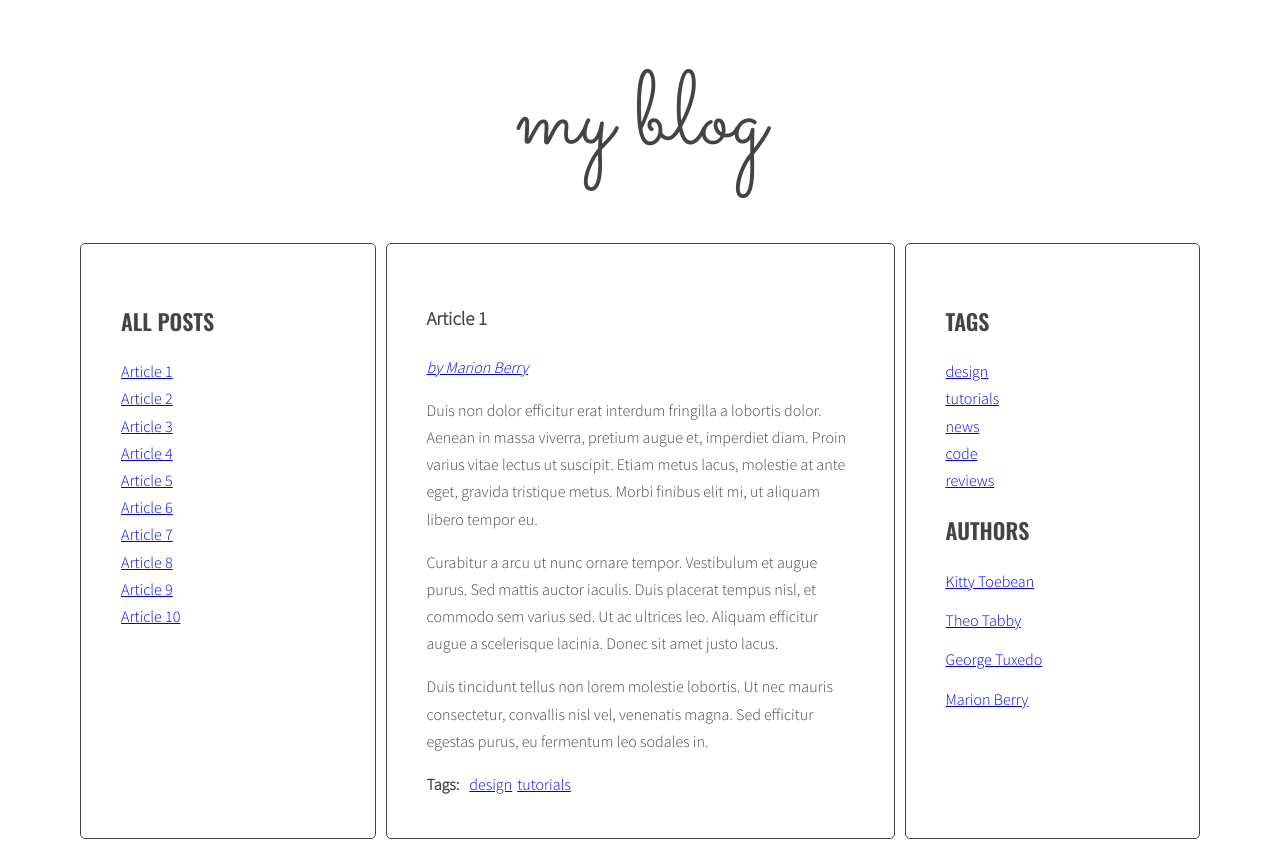
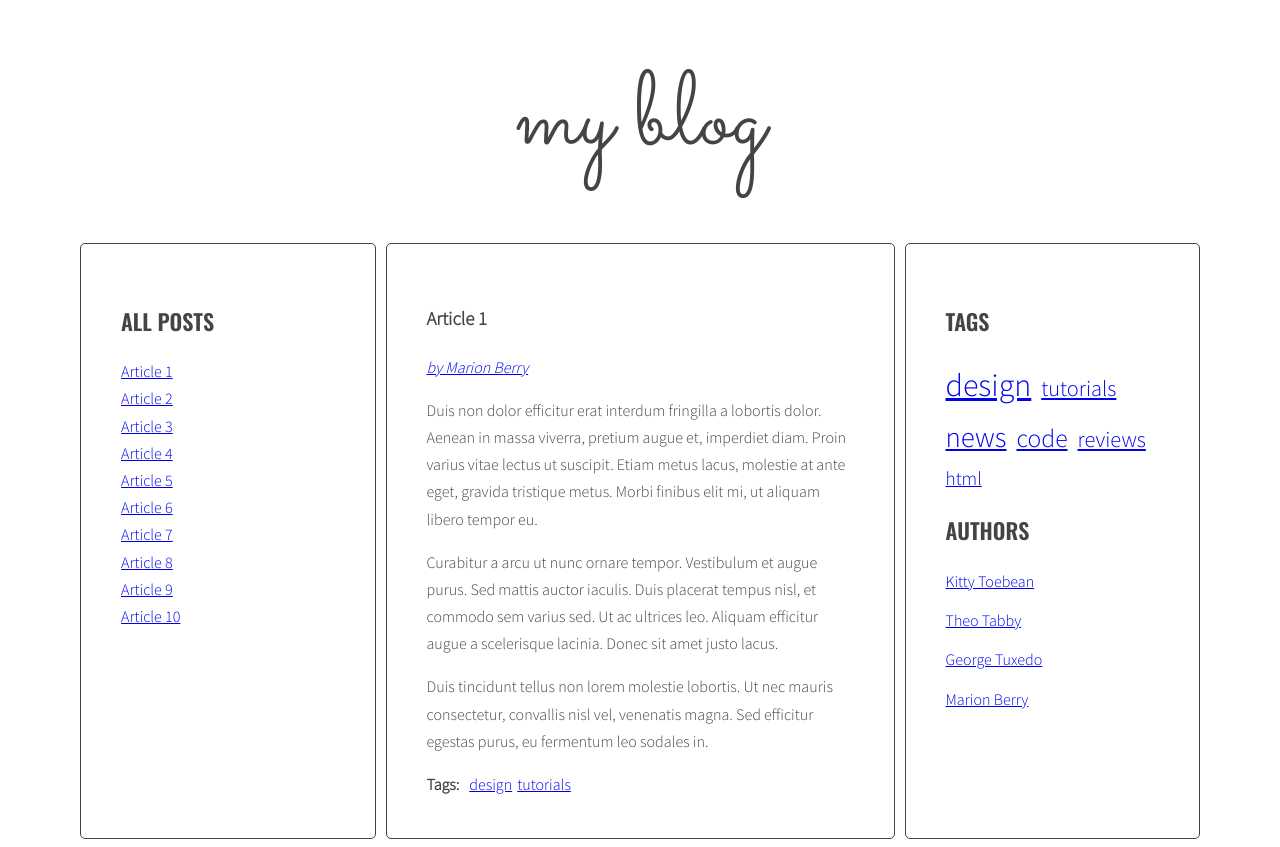
Before and after one commit to walldy-0/javascript-blog, a website: page index.html in a window 1280 px wide. Drawn offline with nearby package versions, Linux system fonts and the light colour scheme.

Commit message:
Modify tags view in right column

```diff
--- a/index.html
+++ b/index.html
@@ -72,7 +72,7 @@
                 </ul>
               </div>
             </article>
-            <article class="post" id="article-5" data-tags="design reviews" data-author="Marion Berry">
+            <article class="post" id="article-5" data-tags="design reviews html" data-author="Marion Berry">
               <h3 class="post-title">Article 5</h3>
               <p class="post-author"></p>
               <div class="post-content">
@@ -100,7 +100,7 @@
                 </ul>
               </div>
             </article>
-            <article class="post" id="article-7" data-tags="code news" data-author="Kitty Toebean">
+            <article class="post" id="article-7" data-tags="code news html design" data-author="Kitty Toebean">
               <h3 class="post-title">Article 7</h3>
               <p class="post-author"></p>
               <div class="post-content">
@@ -128,7 +128,7 @@
                 </ul>
               </div>
             </article>
-            <article class="post" id="article-9" data-tags="news tutorials" data-author="Marion Berry">
+            <article class="post" id="article-9" data-tags="news tutorials design" data-author="Marion Berry">
               <h3 class="post-title">Article 9</h3>
               <p class="post-author"></p>
               <div class="post-content">
--- a/js/script.js
+++ b/js/script.js
@@ -34,7 +34,9 @@
     optTitleListSelector = '.titles',
     optArticleTagsSelector = '.post-tags .list',
     optArticleAuthorSelector = '.post-author',
-    optTagsListSelector = '.tags.list';
+    optTagsListSelector = '.tags.list',
+    optCloudClassCount = 5,
+    optCloudClassPrefix = 'tag-size-';
 
   const generateTitleLinks = function(customSelector = '') {
     /* [DONE] remove contents of titleList */
@@ -65,9 +67,32 @@
 
   generateTitleLinks();
 
+  const calculateTagsParams = function(tags) {
+    let result = {
+      'max': 0,
+      'min': Number.MAX_SAFE_INTEGER
+    };
+
+    /* search min and max occurrence of tag */
+    for (let tag in tags) {
+      if (tags[tag] > result.max) {
+        result.max = tags[tag];
+      }
+      if (tags[tag] < result.min) {
+        result.min = tags[tag];
+      }
+    }
+
+    return result;
+  };
+
+  const calculateTagClass = function(count, params) {
+    return optCloudClassPrefix + Math.round(((count - params.min) / (params.max - params.min)) * (optCloudClassCount - 1) + 1 );
+  };
+
   const generateTags = function() {
-    /* [DONE] create a new variable allTags with an empty array */
-    let allTags = [];
+    /* [DONE] create a new variable allTags with an empty object */
+    let allTags = {};
 
     /* [DONE] find all articles */
     const articles = document.querySelectorAll(optArticleSelector);
@@ -92,9 +117,11 @@
         tagsWrapper.innerHTML += linkHTML;
 
         /* [DONE] check if this link is NOT already in allTags */
-        if (allTags.indexOf(linkHTML) == -1) {
-          /* [DONE] add link to allTags array */
-          allTags.push(linkHTML);
+        if (!allTags[tag]) {
+          /* [DONE] add tag to allTags object */
+          allTags[tag] = 1;
+        } else {
+          allTags[tag]++;
         }
       }
       /* END LOOP: for each tag */
@@ -104,8 +131,21 @@
     /* [DONE] find list of tags in right column */
     const tagList = document.querySelector(optTagsListSelector);
 
-    /* [DONE] add html of allTags to tagList */
-    tagList.innerHTML = allTags.join('');
+    const tagsParams = calculateTagsParams(allTags);
+
+    /* [DONE] create variable for all links HTML code */
+    let allTagsHTML = '';
+
+    /* [DONE] START LOOP: for each tag in allTags: */
+    for (let tag in allTags) {
+      /* [DONE] generate code of a link and add it to allTagsHTML */
+      allTagsHTML += '<li><a href="#tag-' + tag + '" class="' + calculateTagClass(allTags[tag], tagsParams) + '">' + tag +  '</a></li>';
+      console.log(calculateTagClass(allTags[tag], tagsParams) );
+    }
+    /* [DONE] END LOOP: for each tag in allTags: */
+
+    /* [DONE] add html from allTagsHTML to tagList */
+    tagList.innerHTML = allTagsHTML;
   };
 
   generateTags();
--- a/sass/style.scss
+++ b/sass/style.scss
@@ -123,3 +123,28 @@ body {
     margin: 0 10px 0 0;
   }
 }
+
+.tag-size-1 {
+  font-size: 120%;
+}
+
+.tag-size-2 {
+  font-size: 140%;
+}
+
+.tag-size-3 {
+  font-size: 160%;
+}
+
+.tag-size-4 {
+  font-size: 180%;
+}
+
+.tag-size-5 {
+  font-size: 200%;
+}
+
+.tags li {
+  display: inline-block;
+  margin-right: 10px;
+}
```
Also changed, not shown: css/style.css, 1 other file.
